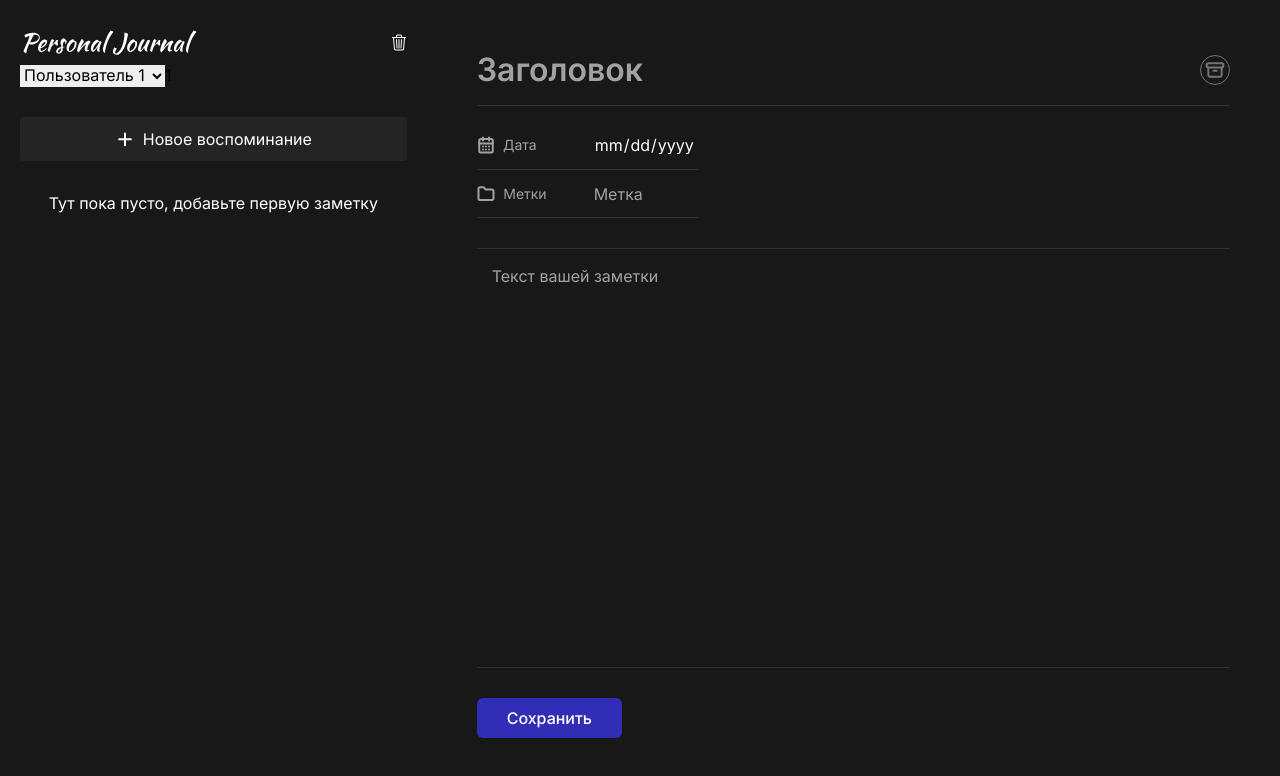
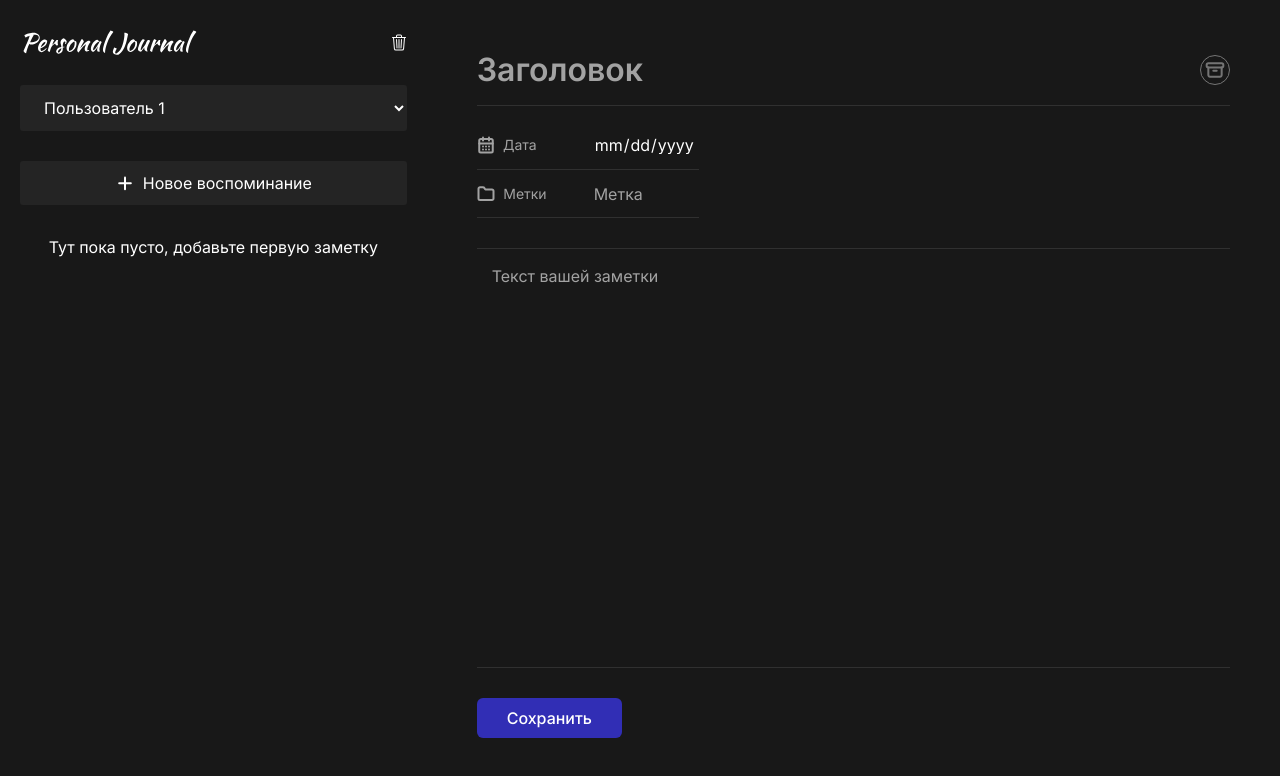
Before and after one commit to Lyaguh21/PersonalJournal, a React (Vite) app: page / in a window 1280 px wide. Shown: the top 776 px of the page. Built offline with nearby package versions, Linux system fonts and the light colour scheme.

Commit message:
select user

```diff
--- a/src/App.jsx
+++ b/src/App.jsx
@@ -1,33 +1,15 @@
 import LeftPanel from "./layouts/LeftPanel";
 import Body from "./layouts/Body";
-import Header from "./components/business/Header";
-import JournalAddButton from "./components/ui/JournalAddButton";
-import JournalList from "./components/business/JournalList";
-import JournalForm from "./components/business/JournalForm";
 import { UserContextProvider } from "./context/userContext";
 import { useLocalStorage } from "./hooks/useLocalStorage";
 
-function mapItems(items) {
-  if (!items) return [];
-  return items.map((i) => ({ ...i, date: new Date(i.date) }));
-}
 function App() {
   const [items, setItems] = useLocalStorage("data");
-
-  function clearList() {
-    localStorage.clear();
-    setItems([]);
-  }
-
   return (
     <UserContextProvider>
       <section className="font-Inter flex">
-        <LeftPanel>
-          <Header clear={clearList} />
-          <JournalAddButton />
-          <JournalList items={mapItems(items)} />
-        </LeftPanel>
-        <Body />
+        <LeftPanel items={items} setItems={setItems} />
+        <Body items={items} setItems={setItems} />
       </section>
     </UserContextProvider>
   );
--- a/src/components/ui/SelectUser.jsx
+++ b/src/components/ui/SelectUser.jsx
@@ -8,11 +8,20 @@ export default function SelectUser() {
   };
   return (
     <>
-      <select name="user" id="user" value={userId} onChange={changeUser}>
-        <option value="1">Пользователь 1</option>
-        <option value="2">Пользователь 2</option>
+      <select
+        name="user"
+        id="user"
+        value={userId}
+        onChange={changeUser}
+        className="mt-[30px] text-white bg-opacity-5 bg-white px-5 py-3 rounded-[3px] w-full flex  hover:bg-opacity-10"
+      >
+        <option value="1" className="text-black">
+          Пользователь 1
+        </option>
+        <option value="2" className="text-black">
+          Пользователь 2
+        </option>
       </select>
-      {userId}
     </>
   );
 }
--- a/src/layouts/Body.jsx
+++ b/src/layouts/Body.jsx
@@ -1,4 +1,3 @@
-import { useLocalStorage } from "../hooks/useLocalStorage";
 import { UserContext } from "../context/userContext";
 import { useContext } from "react";
 import JournalForm from "../components/business/JournalForm";
@@ -8,9 +7,8 @@ function mapItems(items) {
   return items.map((i) => ({ ...i, date: new Date(i.date) }));
 }
 
-export default function Body() {
+export default function Body({ items, setItems }) {
   const { userId } = useContext(UserContext);
-  const [items, setItems] = useLocalStorage("data");
 
   const addItem = (item) => {
     setItems([
--- a/src/layouts/LeftPanel.jsx
+++ b/src/layouts/LeftPanel.jsx
@@ -1,7 +1,21 @@
-export default function LeftPanel({ children }) {
+import Header from "../components/business/Header";
+import JournalAddButton from "../components/ui/JournalAddButton";
+import JournalList from "../components/business/JournalList";
+
+function mapItems(items) {
+  if (!items) return [];
+  return items.map((i) => ({ ...i, date: new Date(i.date) }));
+}
+export default function LeftPanel({ items, setItems }) {
+  function clearList() {
+    localStorage.clear();
+    setItems([]);
+  }
   return (
     <div className="leftPanel basis-2/6 h-screen overflow-y-scroll px-5 py-[30px] flex-col flex gap-[30px] ">
-      {children}
+      <Header clear={clearList} />
+      <JournalAddButton />
+      <JournalList items={mapItems(items)} />
     </div>
   );
 }
```
